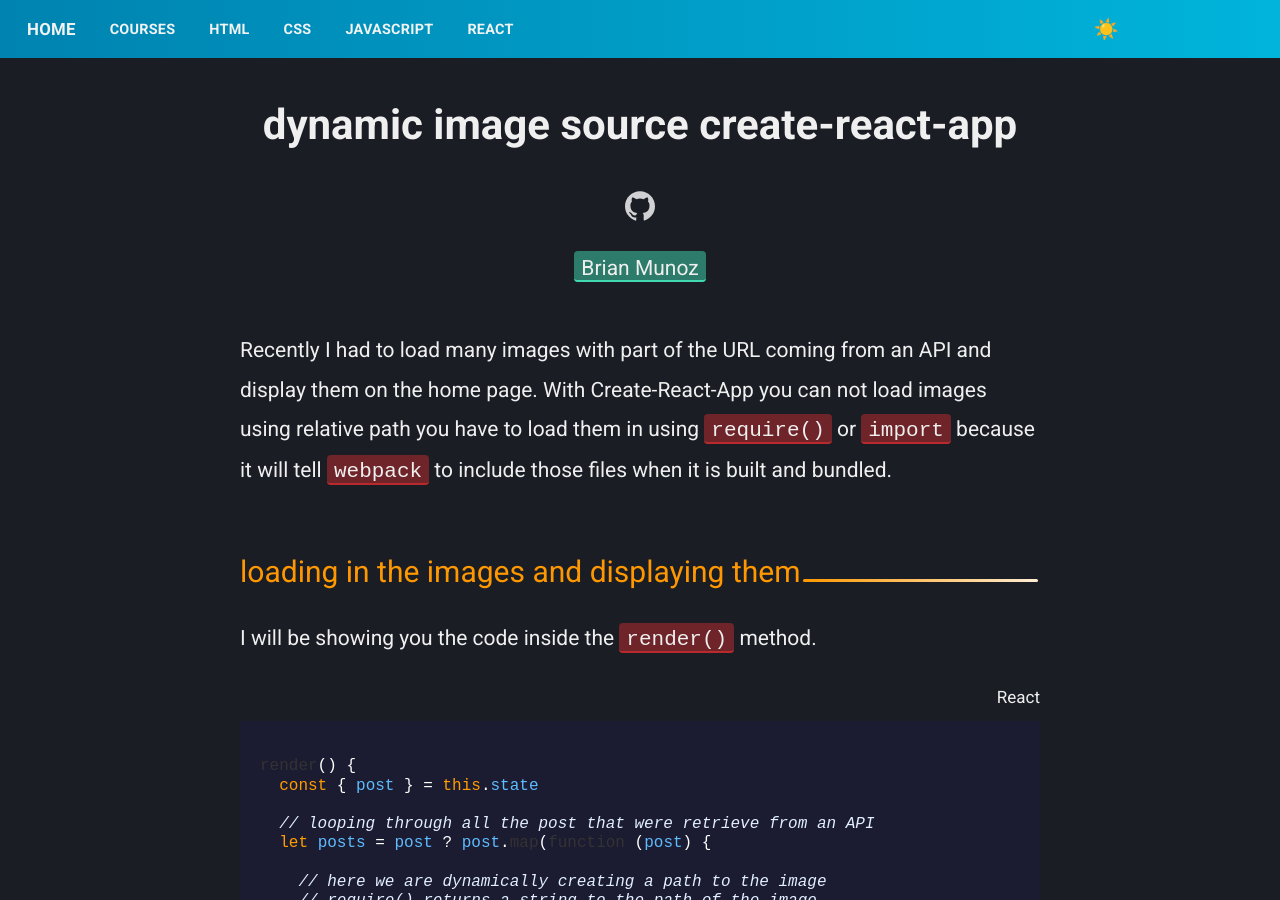
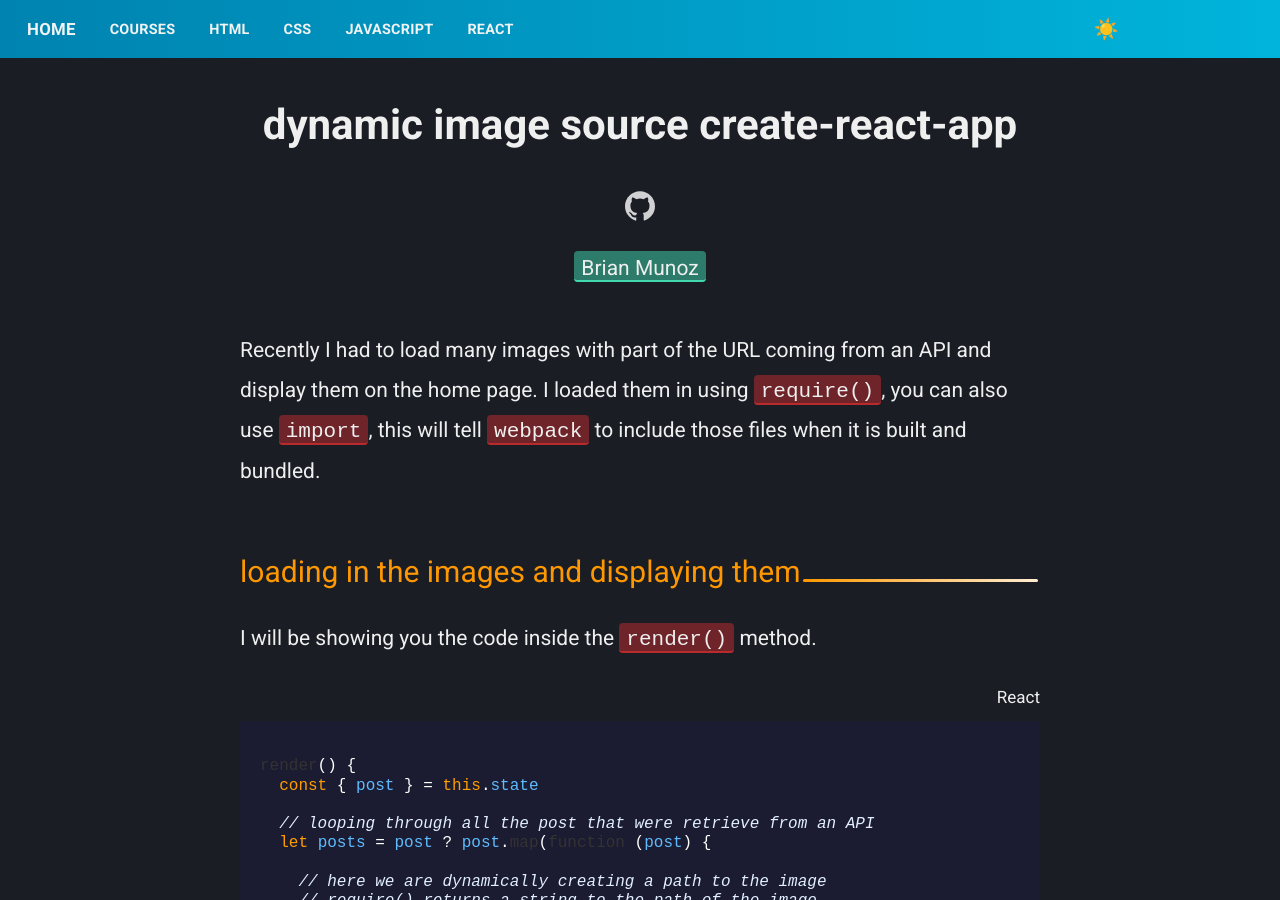
Before and after one commit to codinglead/codinglead.github.io, a Jekyll site: the page built from _posts/2020-03-05-dynamic-image-sources-create-react-app.md, in a window 1280 px wide and 900 px high. Built offline with Jekyll 4.4.1, drawn with Linux system fonts in a browser that asks for light colours; comment, search, counter and statistics services are not loaded.

Commit message:
update wording

```diff
--- a/_posts/2020-03-05-dynamic-image-sources-create-react-app.md
+++ b/_posts/2020-03-05-dynamic-image-sources-create-react-app.md
@@ -10,8 +11,7 @@
 permalink: /react/:title
 ---
 
-Recently I had to load many images with part of the URL coming from an API and display them on the home page. With Create-React-App you can not load images using relative path you have to load them in using <code class="highlight__code">require()</code> or <code class="highlight__code">import</code> because it will tell <code class="highlight__code">webpack</code> to include those files when it is built and bundled.
-
+Recently I had to load many images with part of the URL coming from an API and display them on the home page. I loaded them in using <code class="highlight__code">require()</code>, you can also use <code class="highlight__code">import</code>, this will tell <code class="highlight__code">webpack</code> to include those files when it is built and bundled.
 
 ## loading in the images and displaying them
 
```
Also changed, not shown: other parts of _posts/2020-03-05-dynamic-image-sources-create-react-app.md (+1 -0 lines).
